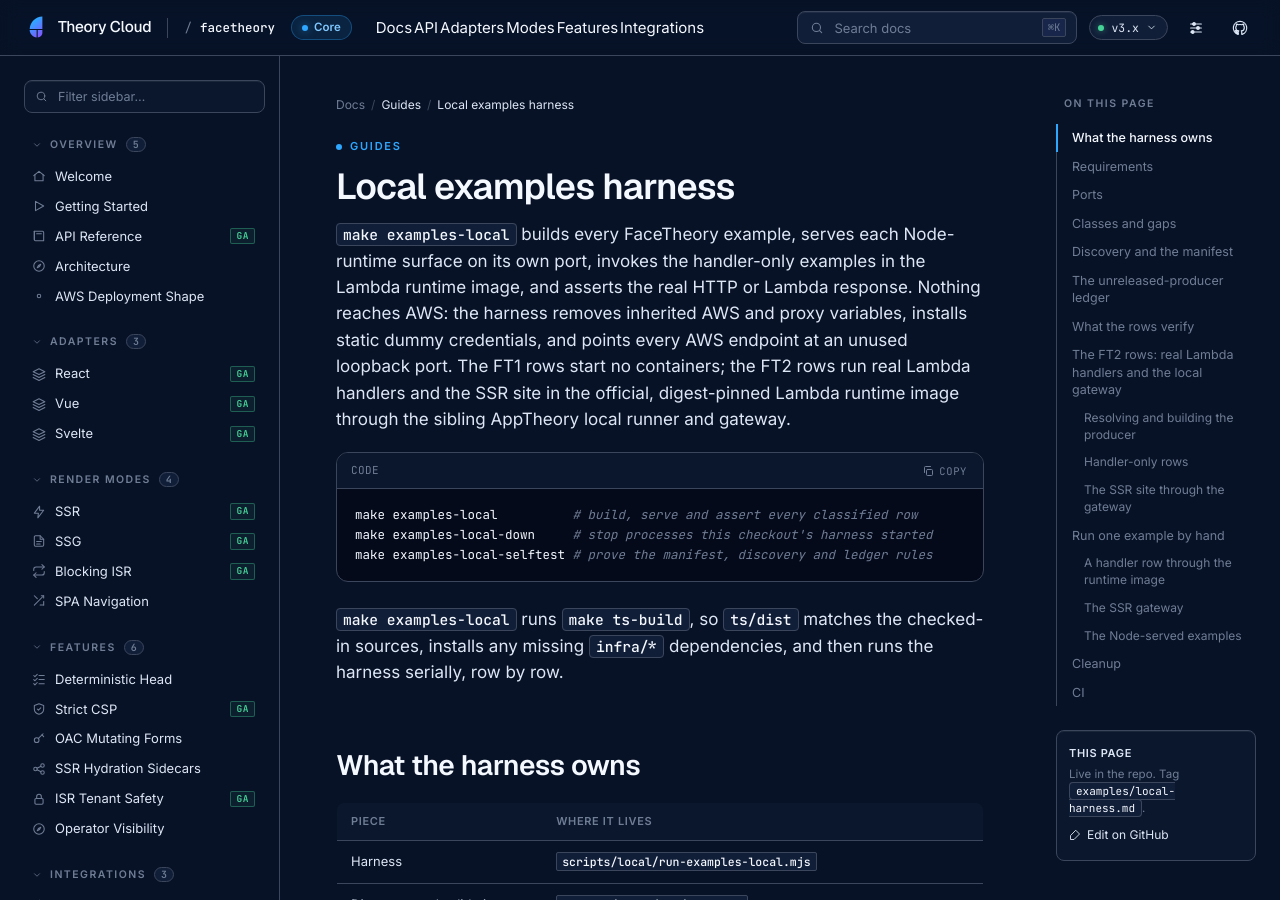
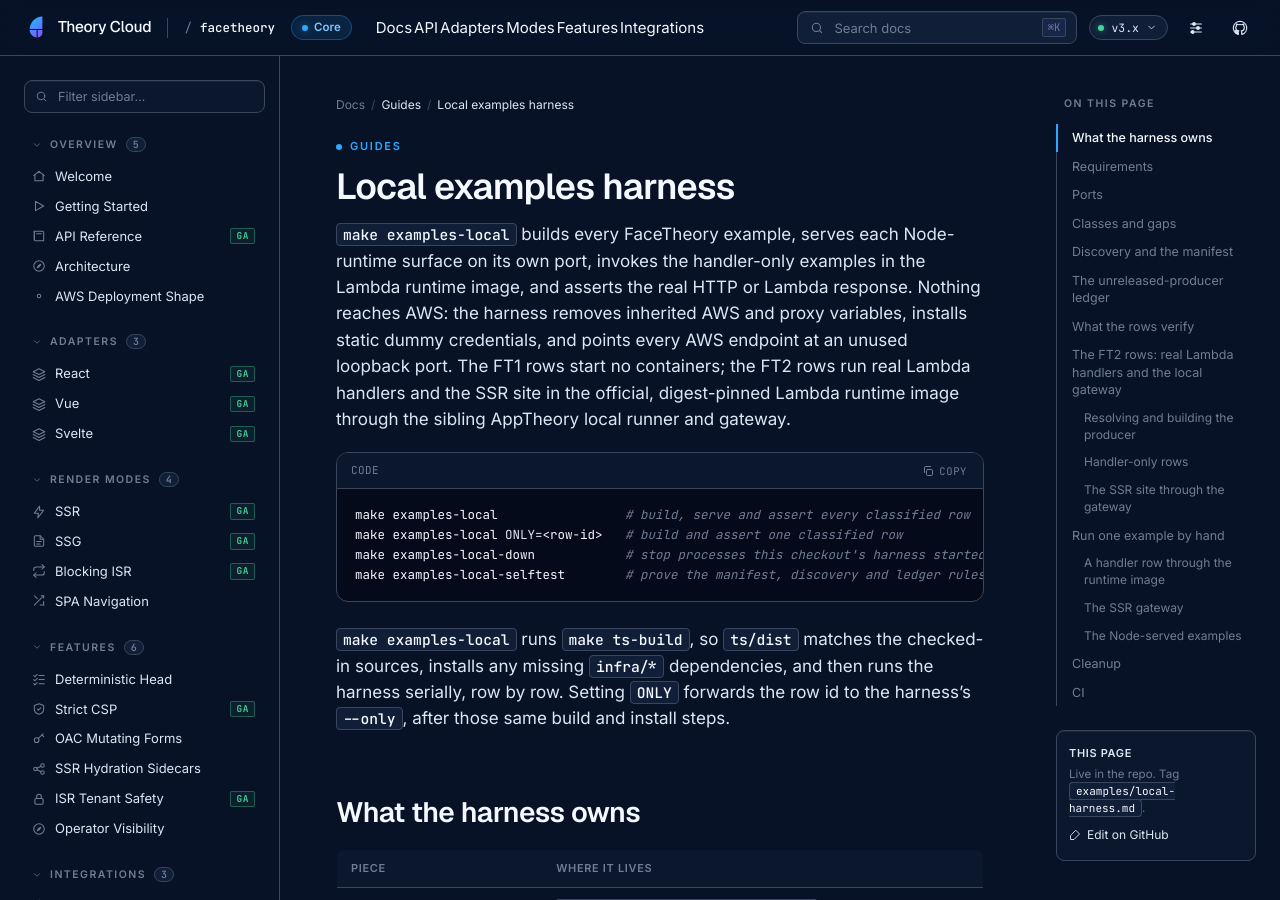
Before and after one commit to theory-cloud/FaceTheory, a Jekyll site: the page built from docs/examples/local-harness.md, in a window 1280 px wide and 900 px high. Built offline with Jekyll 4.4.1, drawn with Linux system fonts in a browser that asks for light colours; some of the changed text lies outside the part shown.

Commit message:
fix(examples): forward ONLY to the harness --only flag
GNU make rejects `make examples-local --only <row>` before any recipe runs, so document the row selector as an ONLY passthrough on the examples-local target. The target still runs ts-build and installs the infra dependencies, then forwards the row id to the harness's --only.

Refs Factory docs/058 LOCAL-FT2.

````diff
--- a/docs/examples/local-harness.md
+++ b/docs/examples/local-harness.md
@@ -14,14 +14,16 @@ site in the official, digest-pinned Lambda runtime image through the sibling
 AppTheory local runner and gateway.
 
 ```bash
-make examples-local          # build, serve and assert every classified row
-make examples-local-down     # stop processes this checkout's harness started
-make examples-local-selftest # prove the manifest, discovery and ledger rules
+make examples-local                 # build, serve and assert every classified row
+make examples-local ONLY=<row-id>   # build and assert one classified row
+make examples-local-down            # stop processes this checkout's harness started
+make examples-local-selftest        # prove the manifest, discovery and ledger rules
 ```
 
 `make examples-local` runs `make ts-build`, so `ts/dist` matches the
 checked-in sources, installs any missing `infra/*` dependencies, and then runs
-the harness serially, row by row.
+the harness serially, row by row. Setting `ONLY` forwards the row id to the
+harness's `--only`, after those same build and install steps.
 
 ## What the harness owns
 
@@ -396,7 +398,7 @@ curl -i http://127.0.0.1:8229/news/home   # hit, identical bytes
 Run one classified row through the harness:
 
 ```bash
-node scripts/local/run-examples-local.mjs --only ssg-basic#serve
+make examples-local ONLY=ssg-basic#serve
 ```
 
 List the rows and ports without starting anything:
````
Also changed, not shown: infra/apptheory-ssr-site/README.md, ts/examples/apptheory-lambda-url-streaming/README.md, ts/examples/lambda-url-streaming/README.md, 1 other file.
